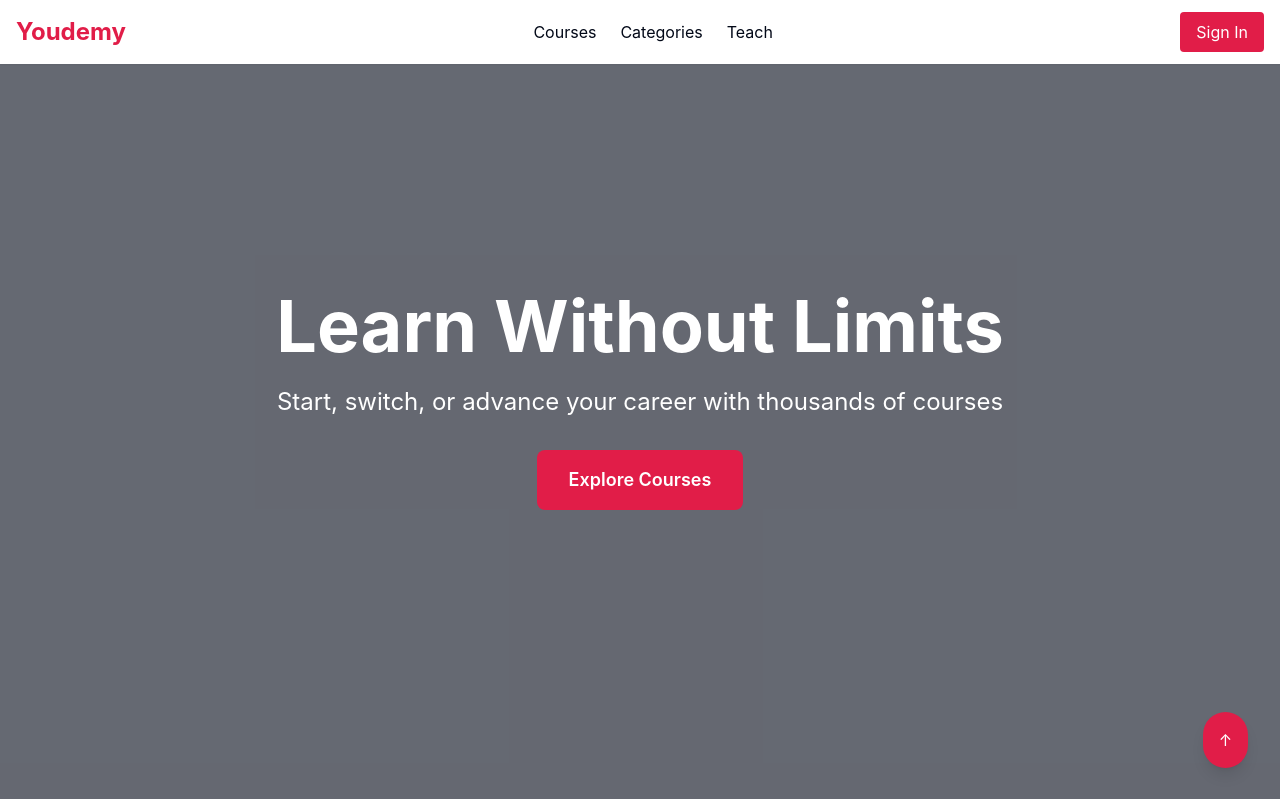
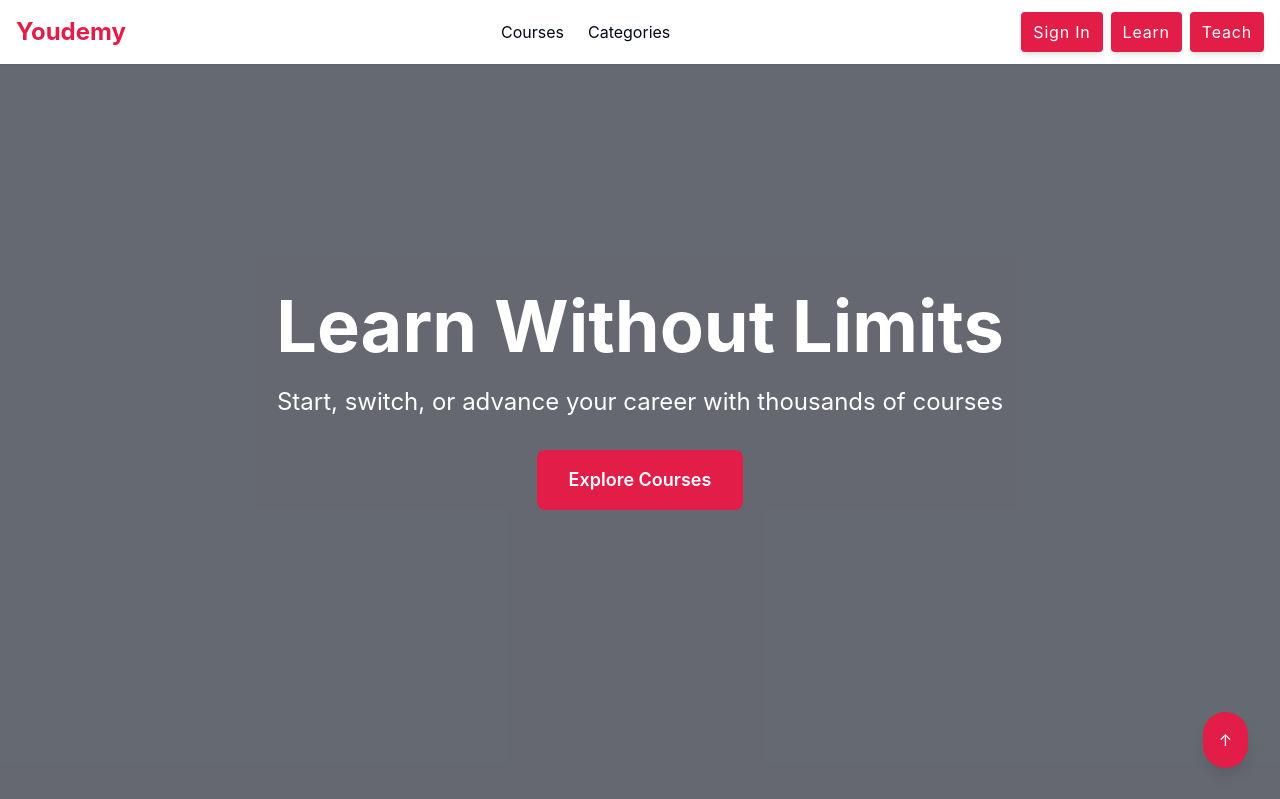
Before and after one commit to Youcode-Classe-E-2024-2025/Ibrahim_Nidam_Youdemy, a PHP site: page / in a window 1280 px wide. Shown: the top 799 px of the page. Run offline with PHP 8.4, Linux system fonts and the light colour scheme; some libraries are stand-ins or nearby versions.

Commit message:
added the login and register forms

```diff
--- a/app/Views/home.php
+++ b/app/Views/home.php
@@ -69,7 +69,14 @@
                 },
                 boxShadow: {
                 sm: "0 1px 2px 0 rgb(0 0 0 / 0.05)"
-                }
+                },
+                scale: {
+                '0': '0',
+                '100': '1',
+            },
+            transitionDuration: {
+                '200': '200ms',
+            },
             }
             },
             darkMode: "class"
@@ -77,20 +84,18 @@
     </script>
 
 </head>
-<body class="bg-background font-sans">
+<body class="bg-background font-sans m-0">
 
     <!-- Navbar -->
     <nav class="bg-card shadow-sm fixed w-full z-50">
         <div class="container mx-auto px-4 py-3 flex items-center justify-between">
             <div class="text-2xl font-bold text-primary">Youdemy</div>
             <div class="hidden md:flex space-x-6">
+                <input type="hidden" name="">
                 <a href="coursesPage" class="text-foreground hover:text-primary">Courses</a>
-                <a href="#" class="text-foreground hover:text-primary">Categories</a>
-                <a href="#" class="text-foreground hover:text-primary">Teach</a>
+                <a href="404" class="text-foreground hover:text-primary">Categories</a>
             </div>
-            <div class="flex items-center space-x-4">
-                <button class="px-4 py-2 text-primary-foreground bg-primary rounded hover:bg-opacity-90">Sign In</button>
-            </div>
+            <?php require_once "layout/login_signup_forms.php" ?>
         </div>
     </nav>
 
@@ -273,5 +278,6 @@
         </div>
         <button onclick="window.scrollTo({top: 0, behavior: 'smooth'})" class="fixed bottom-8 right-8 bg-primary text-primary-foreground p-4 rounded-full shadow-lg hover:bg-opacity-90 transition">↑</button>
     </footer>
+
 </body>
 </html>
--- /dev/null
+++ b/app/Views/layout/login_signup_forms.php
@@ -0,0 +1,160 @@
+<style>
+label {
+    position: absolute;
+    left: 0;
+    top: 0;
+    transition: all 0.2s ease;
+    pointer-events: none;
+    transform: translateY(0);
+    font-size: 1rem;
+    color: white;
+}
+
+input:focus ~ label,
+input.filled ~ label,
+label.filled {
+    transform: translateY(-1rem) scale(0.6);
+    color: white;
+}
+</style>
+
+
+<div class="flex gap-2 items-center">
+    <button onclick="openForm('signin')" class="text-white tracking-wider px-3 py-2 rounded bg-rose-600 hover:bg-rose-700 transform transition-all shadow-md">
+        Sign In
+    </button>
+    <button onclick="openForm('learn')" class="text-white tracking-wider px-3 py-2 rounded bg-rose-600 hover:bg-rose-700 transform transition-all shadow-md">
+        Learn
+    </button>
+    <button onclick="openForm('teach')" class="text-white tracking-wider px-3 py-2 rounded bg-rose-600 hover:bg-rose-700 transform transition-all shadow-md">
+        Teach
+    </button>
+</div>
+
+<!-- Sign In Modal -->
+<div id="signinModal" class="fixed top-0 left-0 w-screen h-screen overflow-hidden bg-gradient-to-tl from-rose-800 via-rose-400 to-white hidden items-center justify-center">
+    <div class="relative w-full max-w-md">
+        <button onclick="closeForm()" class="absolute top-5 right-5 text-white cursor-pointer">✕</button>
+        <h2 class="text-3xl font-bold text-white mb-4">Sign In</h2>
+        <form id="signinForm" method="post" class="space-y-4">
+            <div class="relative">
+                <input type="text" id="signin-username" name="signin-username" required onblur="checkInput(this)" class="w-full bg-transparent border-b-2 border-white px-0 py-1 text-white focus:outline-none focus:border-white focus:shadow-sm peer mb-2" />
+                <label for="signin-username" class="absolute left-0 text-white transition-all peer-focus:-translate-y-5 peer-focus:text-sm peer-active:-translate-y-5 peer-active:text-sm">Username</label>
+            </div>
+            <div class="relative">
+                <input type="password" id="signin-password" name="signin-password" required onblur="checkInput(this)" class="w-full bg-transparent border-b-2 border-white px-0 py-1 text-white focus:outline-none focus:border-white focus:shadow-sm peer mb-2" />
+                <label for="signin-password" class="absolute left-0 text-white transition-all peer-focus:-translate-y-5 peer-focus:text-sm peer-active:-translate-y-5 peer-active:text-sm">Password</label>
+            </div>
+            <button type="submit" class="w-full bg-white text-rose-600 border-2 border-white rounded-lg py-2 px-4 hover:bg-transparent hover:text-white transition-colors">Sign In</button>
+        </form>
+    </div>
+</div>
+
+<!-- Learn Modal -->
+<div id="learnModal" class="fixed top-0 left-0 w-screen h-screen overflow-hidden bg-gradient-to-tl from-rose-800 via-rose-400 to-white hidden items-center justify-center">
+    <div class="relative w-full max-w-md">
+        <button onclick="closeForm()" class="absolute top-5 right-5 text-white cursor-pointer">✕</button>
+        <h2 class="text-3xl font-bold text-white mb-4">Sign Up to Learn</h2>
+        <form id="learnForm" method="post" class="space-y-4">
+            <div class="relative">
+                <input type="text" id="learn-username" name="learn-username" required onblur="checkInput(this)" class="w-full bg-transparent border-b-2 border-white px-0 py-1 text-white focus:outline-none focus:border-white focus:shadow-sm peer mb-2" />
+                <label for="learn-username" class="absolute left-0 text-white transition-all peer-focus:-translate-y-5 peer-focus:text-sm peer-active:-translate-y-5 peer-active:text-sm">Username</label>
+            </div>
+            <div class="relative">
+                <input type="email" id="learn-email" name="learn-email" required onblur="checkInput(this)" class="w-full bg-transparent border-b-2 border-white px-0 py-1 text-white focus:outline-none focus:border-white focus:shadow-sm peer mb-2" />
+                <label for="learn-email" class="absolute left-0 text-white transition-all peer-focus:-translate-y-5 peer-focus:text-sm peer-active:-translate-y-5 peer-active:text-sm">Email</label>
+            </div>
+            <div class="relative">
+                <input type="password" id="learn-password" name="learn-password" required onblur="checkInput(this)" class="w-full bg-transparent border-b-2 border-white px-0 py-1 text-white focus:outline-none focus:border-white focus:shadow-sm peer mb-2" />
+                <label for="learn-password" class="absolute left-0 text-white transition-all peer-focus:-translate-y-5 peer-focus:text-sm peer-active:-translate-y-5 peer-active:text-sm">Password</label>
+            </div>
+            <div class="relative">
+                <input type="password" id="learn-password-confirmed" required name="learn-password-confirmed" onblur="checkInput(this)" class="w-full bg-transparent border-b-2 border-white px-0 py-1 text-white focus:outline-none focus:border-white focus:shadow-sm peer mb-2" />
+                <label for="learn-password-confirmed" class="absolute left-0 text-white transition-all peer-focus:-translate-y-5 peer-focus:text-sm peer-active:-translate-y-5 peer-active:text-sm">Confirm Password</label>
+            </div>
+            <button type="submit" class="w-full bg-white text-rose-600 border-2 border-white rounded-lg py-2 px-4 hover:bg-transparent hover:text-white transition-colors">Register as Student</button>
+        </form>
+    </div>
+</div>
+
+<!-- Teach Modal -->
+<div id="teachModal" class="fixed top-0 left-0 w-screen h-screen overflow-hidden bg-gradient-to-tl from-rose-800 via-rose-400 to-white hidden items-center justify-center">
+    <div class="relative w-full max-w-md">
+        <button onclick="closeForm()" class="absolute top-5 right-5 text-white cursor-pointer">✕</button>
+        <h2 class="text-3xl font-bold text-white mb-4">Sign Up to Teach</h2>
+        <form id="teachForm" method="post" class="space-y-4">
+            <div class="relative">
+                <input type="text" id="teach-username" name="teach-username" required onblur="checkInput(this)" class="w-full bg-transparent border-b-2 border-white px-0 py-1 text-white focus:outline-none focus:border-white focus:shadow-sm peer mb-2" />
+                <label for="teach-username" class="absolute left-0 text-white transition-all peer-focus:-translate-y-5 peer-focus:text-sm peer-active:-translate-y-5 peer-active:text-sm">Username</label>
+            </div>
+            <div class="relative">
+                <input type="email" id="teach-email" name="teach-email" required onblur="checkInput(this)" class="w-full bg-transparent border-b-2 border-white px-0 py-1 text-white focus:outline-none focus:border-white focus:shadow-sm peer mb-2" />
+                <label for="teach-email" class="absolute left-0 text-white transition-all peer-focus:-translate-y-5 peer-focus:text-sm peer-active:-translate-y-5 peer-active:text-sm">Email</label>
+            </div>
+            <div class="relative">
+                <input type="password" id="teach-password" name="teach-password" required onblur="checkInput(this)" class="w-full bg-transparent border-b-2 border-white px-0 py-1 text-white focus:outline-none focus:border-white focus:shadow-sm peer mb-2" />
+                <label for="teach-password" class="absolute left-0 text-white transition-all peer-focus:-translate-y-5 peer-focus:text-sm peer-active:-translate-y-5 peer-active:text-sm">Password</label>
+            </div>
+            <div class="relative">
+                <input type="password" id="teach-password-confirmed" required name="teach-password-confirmed" onblur="checkInput(this)" class="w-full bg-transparent border-b-2 border-white px-0 py-1 text-white focus:outline-none focus:border-white focus:shadow-sm peer mb-2" />
+                <label for="teach-password-confirmed" class="absolute left-0 text-white transition-all peer-focus:-translate-y-5 peer-focus:text-sm peer-active:-translate-y-5 peer-active:text-sm">Confirm Password</label>
+            </div>
+            <button type="submit" class="w-full bg-white text-rose-600 border-2 border-white rounded-lg py-2 px-4 hover:bg-transparent hover:text-white transition-colors">Register as Teacher</button>
+        </form>
+    </div>
+</div>
+
+<script defer>
+function openForm(type) {
+    document.querySelectorAll('[id$="Modal"]').forEach(modal => {
+        modal.classList.add('hidden');
+        modal.classList.remove('flex');
+    });
+
+    const modal = document.getElementById(type + 'Modal');
+    if (modal) {
+        modal.classList.remove('hidden');
+        modal.classList.add('flex');
+    }
+}
+
+function closeForm() {
+    document.querySelectorAll('[id$="Modal"]').forEach(modal => {
+        modal.classList.add('hidden');
+        modal.classList.remove('flex');
+    });
+}
+
+function checkInput(input) {
+    const label = document.querySelector(`label[for="${input.id}"]`);
+    if (input.value.trim() !== '') {
+        label.classList.add('filled');
+    } else {
+        label.classList.remove('filled');
+    }
+}
+
+document.addEventListener('DOMContentLoaded', function () {
+    const inputs = document.querySelectorAll('input');
+    inputs.forEach(input => {
+        checkInput(input);
+        input.addEventListener('input', () => checkInput(input));
+        input.addEventListener('focus', () => {
+            const label = document.querySelector(`label[for="${input.id}"]`);
+            label.classList.add('filled');
+        });
+        input.addEventListener('blur', () => {
+            const label = document.querySelector(`label[for="${input.id}"]`);
+            if (input.value.trim() === '') {
+                label.classList.remove('filled');
+            }
+        });
+    });
+});
+
+document.addEventListener("keyup", function (e) {
+    if (e.key === "Escape" || e.key === "Enter") {
+        closeForm();
+    }
+});
+</script>
```
